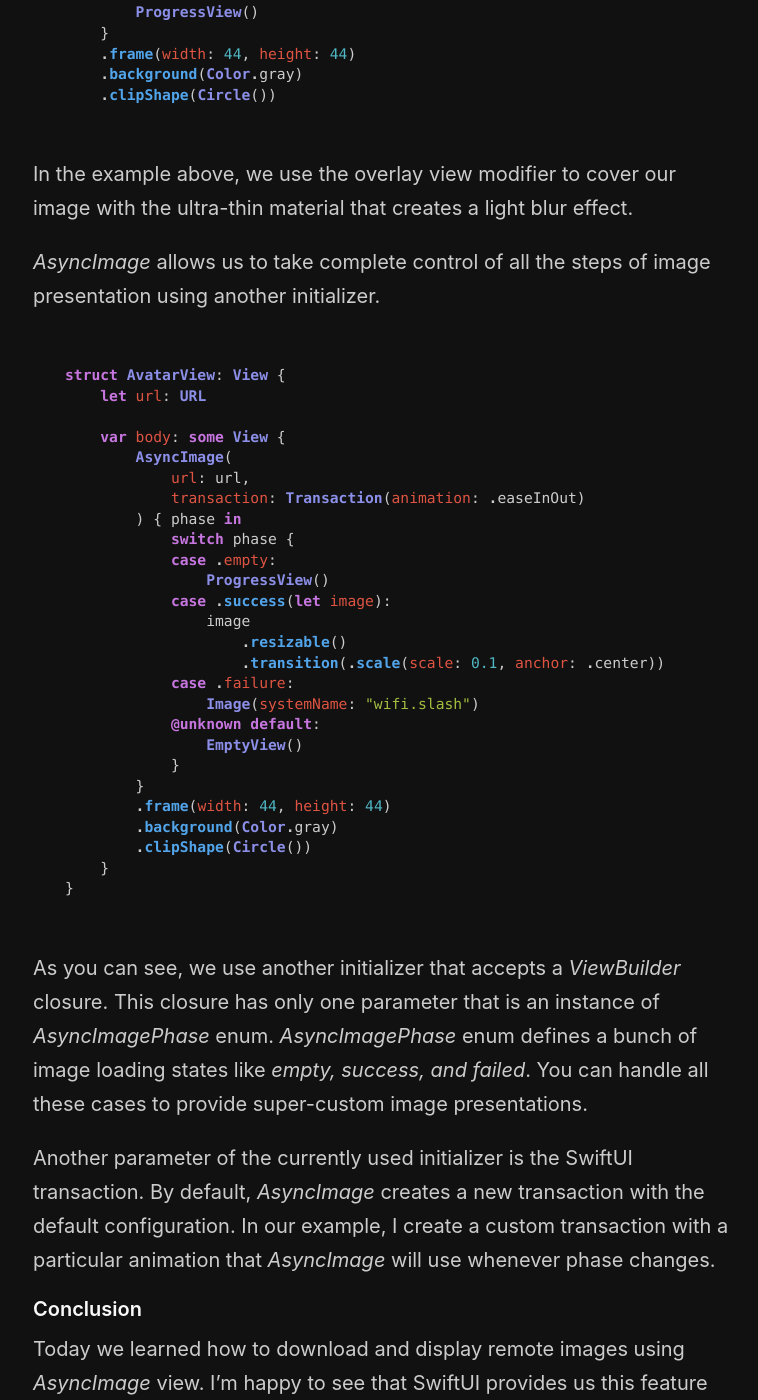
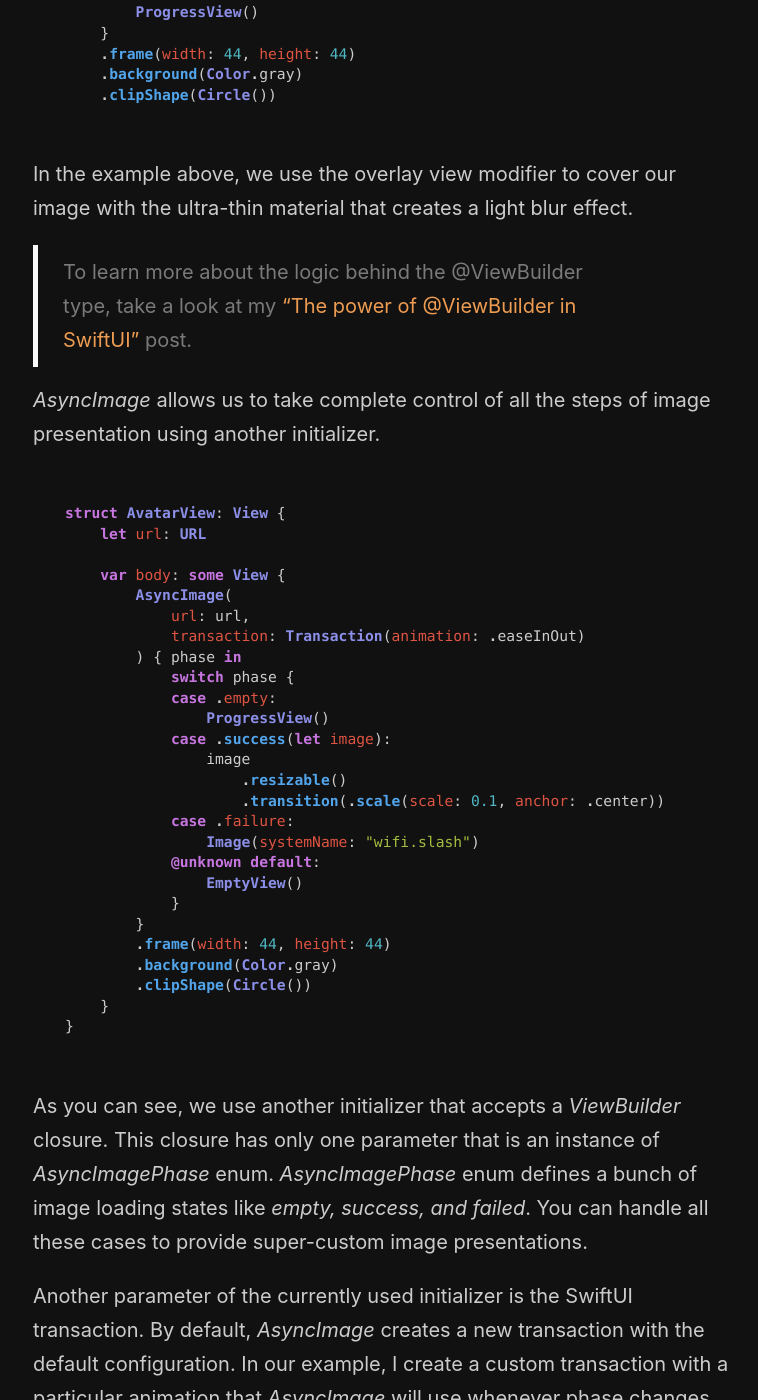
Before and after one commit to mecid/mecid.github.io, a Jekyll site: the page built from _posts/2021-07-07-mastering-asyncimage-in-swiftui.md, in a window 1280 px wide and 1400 px high, scrolled down 2233 px. Shown: the whole window, without its empty margins (257-1015 px from the left). Built offline with Jekyll 4.4.1, drawn with Linux system fonts in a browser that asks for light colours; some of the changed text lies outside the part shown.

Commit message:
reference posts added to async image post

````diff
--- a/_posts/2021-07-07-mastering-asyncimage-in-swiftui.md
+++ b/_posts/2021-07-07-mastering-asyncimage-in-swiftui.md
@@ -71,6 +71,8 @@
 
 In the example above, we use the overlay view modifier to cover our image with the ultra-thin material that creates a light blur effect.
 
+> To learn more about the logic behind the @ViewBuilder type, take a look at my ["The power of @ViewBuilder in SwiftUI"](/2019/12/18/the-power-of-viewbuilder-in-swiftui/) post.
+
 *AsyncImage* allows us to take complete control of all the steps of image presentation using another initializer.
 
 ```swift
@@ -106,5 +108,7 @@
 
 Another parameter of the currently used initializer is the SwiftUI transaction. By default, *AsyncImage* creates a new transaction with the default configuration. In our example, I create a custom transaction with a particular animation that *AsyncImage* will use whenever phase changes.
 
+> To learn more about the power of transactions in SwiftUI, take a look at my ["Transactions in SwiftUI"](/2020/10/07/transactions-in-swiftui/) post.
+
 #### Conclusion
 Today we learned how to download and display remote images using *AsyncImage* view. I'm happy to see that SwiftUI provides us this feature because it is fundamental for most of the apps we build. I hope you enjoy the post. Feel free to follow me on [Twitter](https://twitter.com/mecid) and ask your questions related to this post. Thanks for reading, and see you next week!
````
